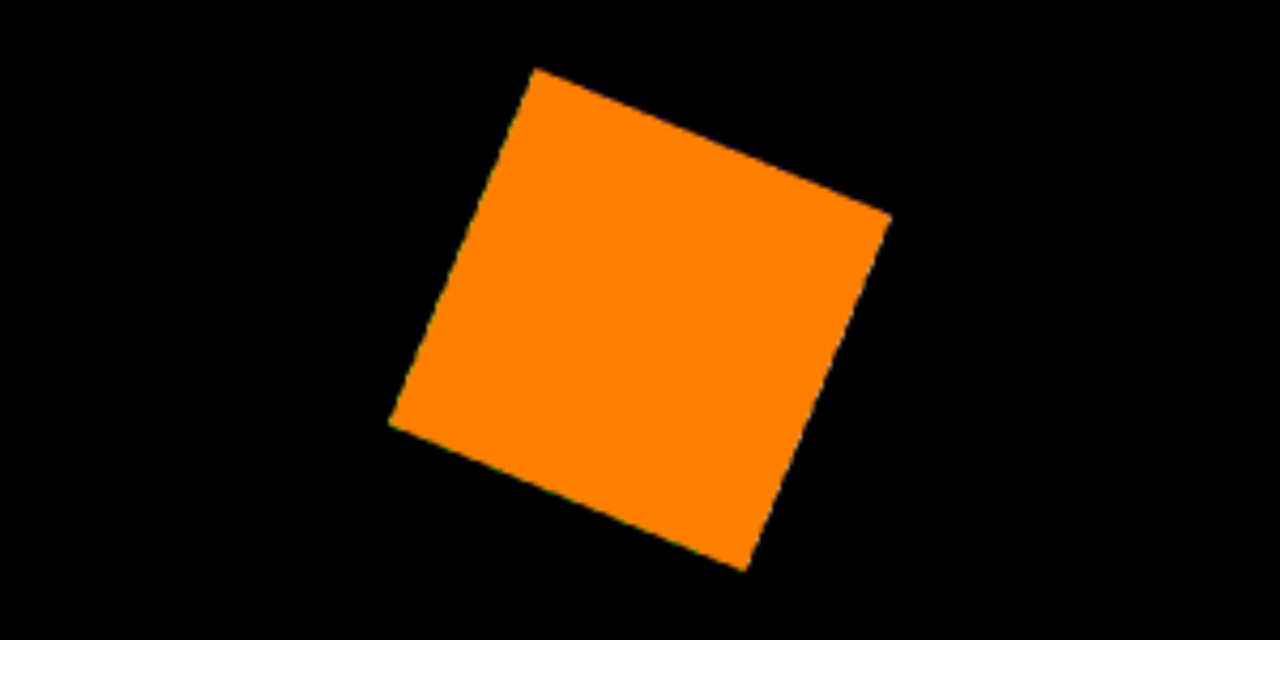
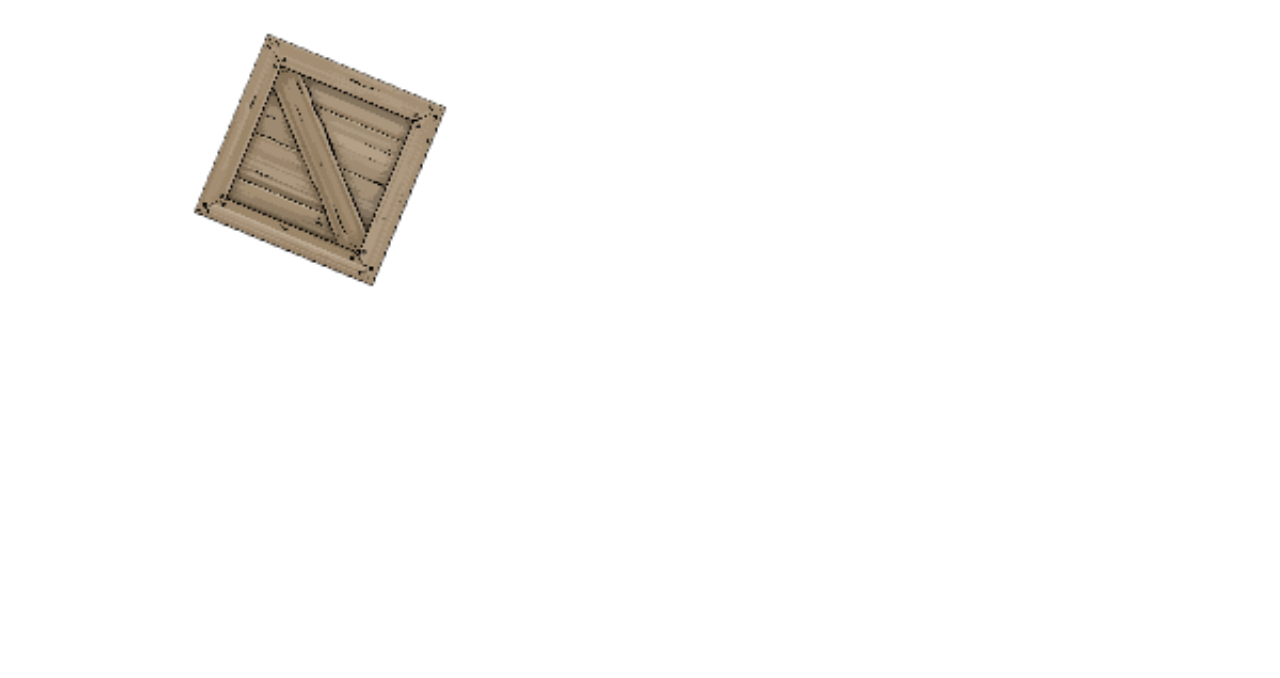
Before and after one commit to glazari/webgl, a website built with webpack: page index.html in a window 1280 px wide. Built offline with nearby package versions, Linux system fonts and the light colour scheme.

Commit message:
Add texture to rotating box

```diff
--- a/index.html
+++ b/index.html
@@ -4,11 +4,12 @@
     <title>WebGL Triangle</title>
     <style>
         body { margin: 0; }
-        canvas { width: 100%; height: 100% }
+        canvas { width: 50%; height: 50% }
     </style>
 </head>
 <body>
     <canvas id="canvas"></canvas>
     <script src="dist/bundle.js"></script>
+    <img id="crate-texture" src="RTS_Crate.png" width="0" height="0" /> <!-- preload texture -->
 </body>
 </html>
--- a/package.json
+++ b/package.json
@@ -3,8 +3,10 @@
     "gl-matrix": "^3.4.3"
   },
   "devDependencies": {
+    "http-server": "^14.1.1",
     "prettier": "^2.8.8",
     "webpack": "^5.85.0",
-    "webpack-cli": "^5.1.1"
+    "webpack-cli": "^5.1.1",
+    "webpack-dev-server": "^4.15.1"
   }
 }
--- a/src/index.js
+++ b/src/index.js
@@ -1,8 +1,5 @@
 import { mat4 } from 'gl-matrix';
 import { glMatrix } from 'gl-matrix';
-
-let m4 = mat4.create();
-console.log(m4);
 
 function initialize_webgl(canvas) {
     var gl = canvas.getContext('webgl');
@@ -24,13 +21,14 @@ function create_vertex_shader(gl) {
     var vertCode = `
     precision mediump float;
     attribute vec3 coordinates;
-    attribute vec3 vertColor;
+    attribute vec2 textureCoord;
+    varying vec2 fragTextureCoord;
+
     uniform mat4 mWorld;
     uniform mat4 mView;
     uniform mat4 mProj;
-    varying vec3 fragColor;
     void main(void) {
-        fragColor = vertColor;
+        fragTextureCoord = textureCoord;
         gl_Position = mProj * mView * mWorld * vec4(coordinates, 1.0);
     }`;
 
@@ -50,9 +48,12 @@ function create_vertex_shader(gl) {
 function create_fragment_shader(gl) {
     var fragCode = `
     precision mediump float;
-    varying vec3 fragColor;
+
+    varying vec2 fragTextureCoord;
+    uniform sampler2D sampler;
+
     void main(void) {
-        gl_FragColor = vec4(fragColor, 1.0);
+        gl_FragColor = texture2D(sampler, fragTextureCoord);
     }`;
 
     var fragShader = gl.createShader(gl.FRAGMENT_SHADER);
@@ -94,7 +95,7 @@ const CYAN = [0.0, 1.0, 1.0];
 const MAGENTA = [1.0, 0.0, 1.0];
 const ORANGE = [1.0, 0.5, 0.0];
 
-function main() {
+function InitDemo() {
     // Get a reference to the canvas
     var canvas = document.getElementById('canvas');
     var gl = initialize_webgl(canvas);
@@ -107,42 +108,42 @@ function main() {
 
     /*======= Associating shaders to buffer objects =======*/
     var cubeVertices = [
-        // X, Y, Z     R, G, B
+        // X, Y, Z     U, V
         // Top face
-        -1, 1, -1, ...RED,
-        -1, 1, 1, ...RED,
-        1, 1, 1, ...RED,
-        1, 1, -1, ...RED,
+        -1, 1, -1,     0, 0,
+        -1, 1, 1,      0, 1,
+        1, 1, 1,       1, 1,
+        1, 1, -1,      1, 0,
 
         // Front face
-        -1, 1, 1, ...YELLOW,
-        -1, -1, 1, ...YELLOW,
-        1, -1, 1, ...YELLOW,
-        1, 1, 1, ...YELLOW,
+        -1, 1, 1,      0, 1,
+        -1, -1, 1,     0, 0,
+        1, -1, 1,      1, 0,
+        1, 1, 1,       1, 1,
 
         // Left face
-        -1, -1, -1, ...GREEN,
-        -1, 1, -1, ...GREEN,
-        -1, 1, 1, ...GREEN,
-        -1, -1, 1, ...GREEN,
+        -1, -1, -1,    0, 0,
+        -1, 1, -1,     1, 0,
+        -1, 1, 1,      1, 1,
+        -1, -1, 1,     0, 1,
 
         // Bottom face
-        -1, -1, -1, ...ORANGE,
-        -1, -1, 1, ...ORANGE,
-        1, -1, 1, ...ORANGE,
-        1, -1, -1, ...ORANGE,
+        -1, -1, -1,    0, 0,
+        -1, -1, 1,     0, 1,
+        1, -1, 1,      1, 1,
+        1, -1, -1,     1, 0,
 
         // Back face
-        -1, -1, -1, ...WHITE,
-        -1, 1, -1, ...WHITE,
-        1, 1, -1, ...WHITE,
-        1, -1, -1, ...WHITE,
+        -1, -1, -1,    0, 0,
+        -1, 1, -1,     0, 1,
+        1, 1, -1,      1, 1,
+        1, -1, -1,     1, 0,
 
         // Right face
-        1, -1, -1, ...BLUE,
-        1, 1, -1, ...BLUE,
-        1, 1, 1, ...BLUE,
-        1, -1, 1, ...BLUE
+        1, -1, -1,     0, 0,
+        1, 1, -1,      1, 0,
+        1, 1, 1,       1, 1,
+        1, -1, 1,      0, 1
     ];
 
     var boxIndices = [
@@ -186,20 +187,45 @@ function main() {
     gl.bindBuffer(gl.ARRAY_BUFFER, boxVertexBuffer);
     // Get the attribute location
     var coord = gl.getAttribLocation(shaderProgram, "coordinates");
-    var color = gl.getAttribLocation(shaderProgram, "vertColor");
+    var textureCoord = gl.getAttribLocation(shaderProgram, "textureCoord");
     // Point an attribute to the currently bound VBO
     gl.vertexAttribPointer(
         coord, // Attribute location
         3, // Number of elements per attribute
         gl.FLOAT, // Type of elements
         false, // Normalized
-        6 * Float32Array.BYTES_PER_ELEMENT, // Size of an individual vertex
+        5 * Float32Array.BYTES_PER_ELEMENT, // Size of an individual vertex
         0 // Offset from the beginning of a single vertex to this attribute
     );
-    gl.vertexAttribPointer(color, 3, gl.FLOAT, false, 6 * Float32Array.BYTES_PER_ELEMENT, 3 * Float32Array.BYTES_PER_ELEMENT);
+    gl.vertexAttribPointer(textureCoord, 2, gl.FLOAT, false, 5 * Float32Array.BYTES_PER_ELEMENT, 3 * Float32Array.BYTES_PER_ELEMENT);
     // Enable the attribute
     gl.enableVertexAttribArray(coord);
-    gl.enableVertexAttribArray(color);
+    gl.enableVertexAttribArray(textureCoord);
+
+
+    //
+    // Create texture
+    //
+    var boxTexture = gl.createTexture();
+    gl.bindTexture(gl.TEXTURE_2D, boxTexture);
+    gl.texParameteri(gl.TEXTURE_2D, gl.TEXTURE_WRAP_S, gl.CLAMP_TO_EDGE); // Prevents s-coordinate wrapping (repeating).
+    gl.texParameteri(gl.TEXTURE_2D, gl.TEXTURE_WRAP_T, gl.CLAMP_TO_EDGE); // Prevents t-coordinate wrapping (repeating).
+    gl.texParameteri(gl.TEXTURE_2D, gl.TEXTURE_MIN_FILTER, gl.LINEAR); // Linear filtering
+    gl.texParameteri(gl.TEXTURE_2D, gl.TEXTURE_MAG_FILTER, gl.LINEAR); // Linear filtering
+
+    var image = document.getElementById('crate-texture');
+    console.log(image);
+
+    gl.texImage2D(
+        gl.TEXTURE_2D, // Type of textureCoord
+        0, // Level of detail
+        gl.RGBA, // Format
+        gl.RGBA, // Format
+        gl.UNSIGNED_BYTE, // Type of textureCoord data
+        document.getElementById('crate-texture') // Image data
+    );
+
+    gl.bindTexture(gl.TEXTURE_2D, null);
 
 
     // Get the uniform locations
@@ -252,7 +278,11 @@ function main() {
         mat4.mul(worldMatrix, xRotationMatrix, yRotationMatrix);
         gl.uniformMatrix4fv(mWorld, false, worldMatrix);
 
-        gl.clearColor(...BLACK, 1.0);
+        gl.clearColor(...WHITE, 1.0);
+
+        gl.bindTexture(gl.TEXTURE_2D, boxTexture);
+        gl.activeTexture(gl.TEXTURE0);
+
         gl.clear(gl.COLOR_BUFFER_BIT | gl.DEPTH_BUFFER_BIT);
         gl.drawElements(
             gl.TRIANGLES,      // Primitive type
@@ -265,4 +295,4 @@ function main() {
     requestAnimationFrame(loop);
 }
 
-main();
+window.addEventListener("load", InitDemo);
```
Also changed, not shown: README.md, RTS_Crate.png (added), 1 other file.
